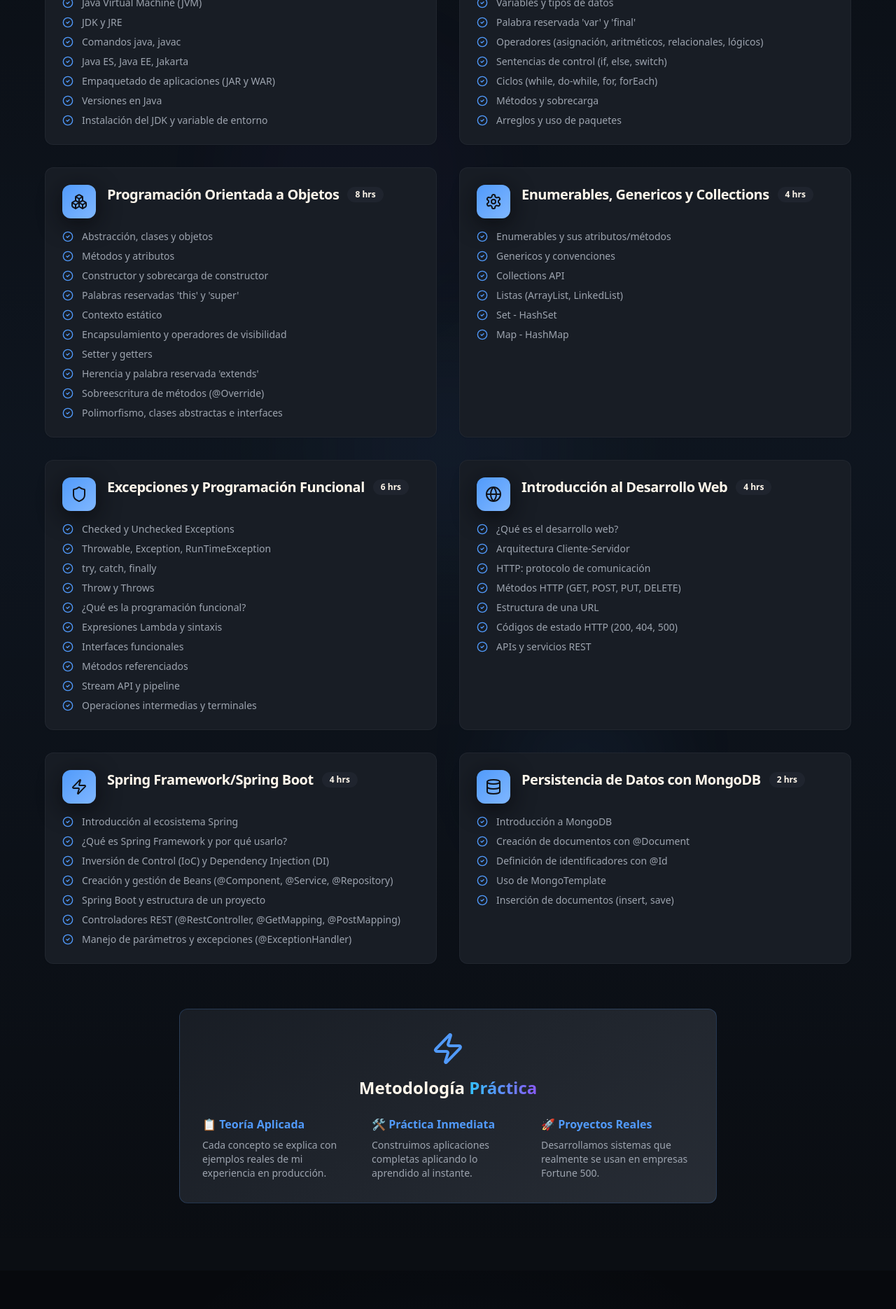
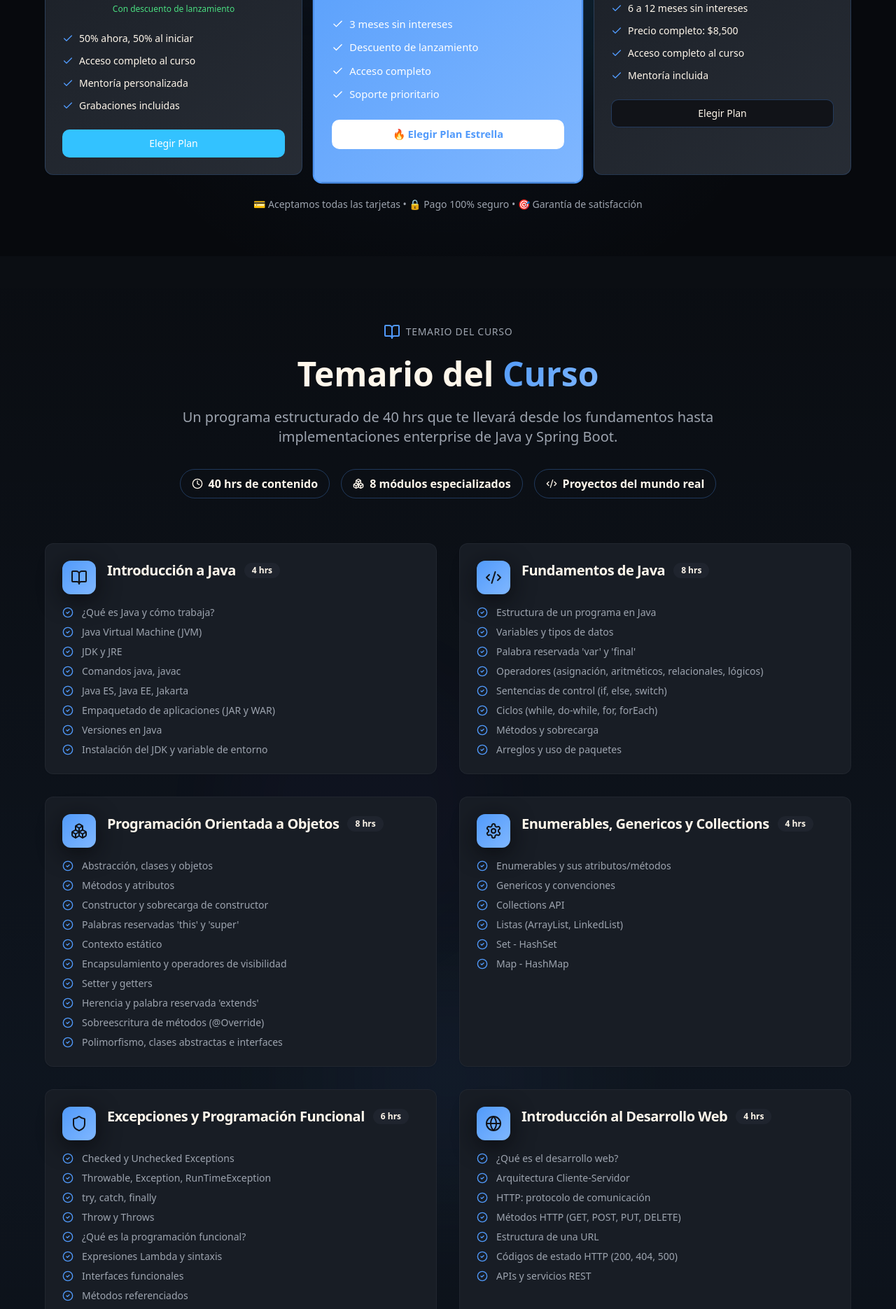
Before and after one commit to joaquin-c-dev/joaquinc-dev-landing, a React (Vite) app: page / in a window 1280 px wide. Shown: the part 1920-3790 px from the top of the page at 70% size. Built offline with nearby package versions, Linux system fonts and the light colour scheme.

Commit message:
Mover sección de precios

```diff
--- a/src/pages/Index.tsx
+++ b/src/pages/Index.tsx
@@ -13,8 +13,8 @@ const Index = () => {
       <DiscountBanner />
       <StickyBanner />
       <HeroSection />
+      <PricingSection />
       <CurriculumSection />
-      <PricingSection />
       <InstructorSection />
       <CTASection />
       <WhatsAppButton />
```
